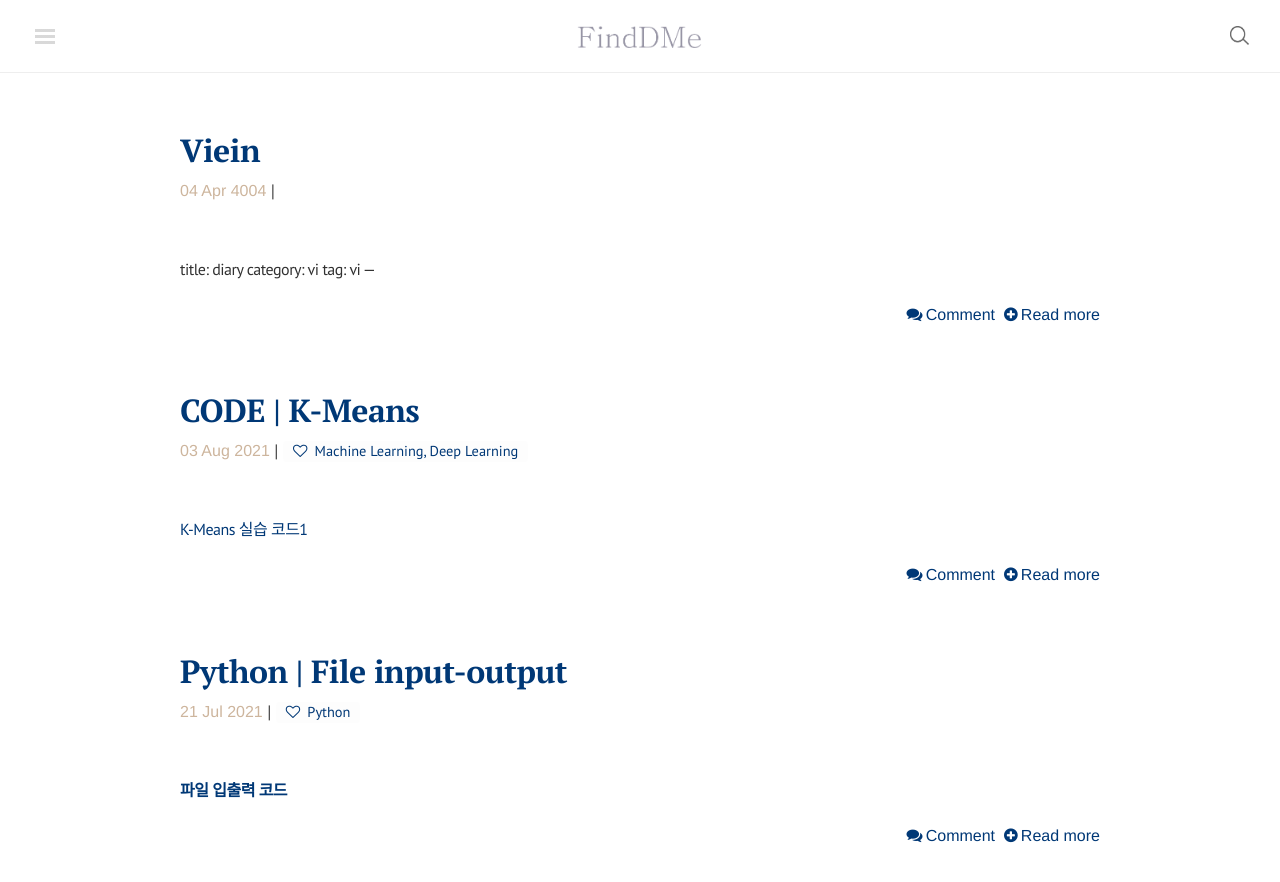
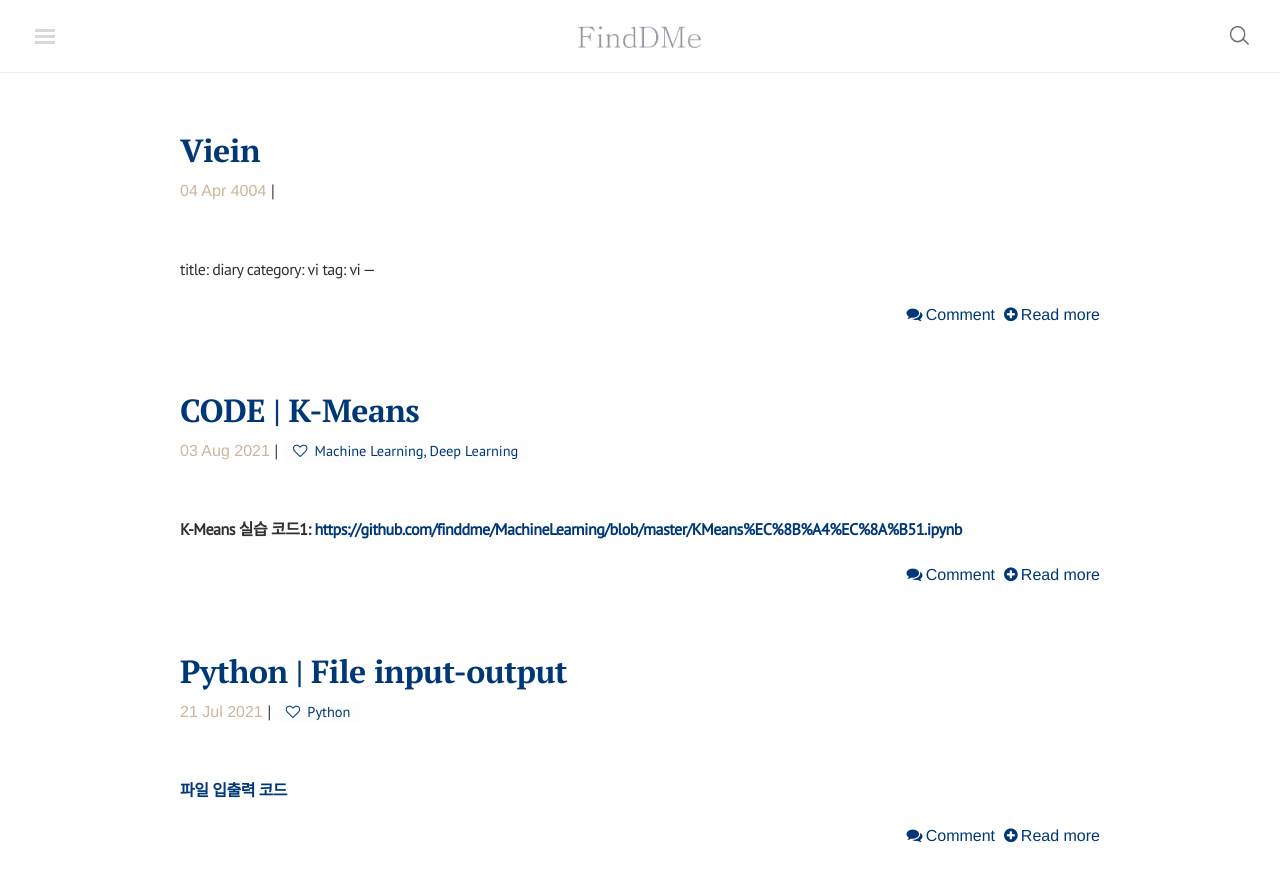
Before and after one commit to finddme/finddme.github.io, a Jekyll site: the page built from blog/index.html, in a window 1280 px wide and 900 px high. Shown: the top 882 px of the window. Built offline with Jekyll 4.4.1, drawn with Linux system fonts in a browser that asks for light colours; nearby versions of some CDN libraries; the list of posts is cut into pages by our own code; comment, search, counter and statistics services are not loaded; some of the changed lines change nothing that is shown.

Commit message:
Update 2021-08-03-KMeans.md

```diff
--- a/_posts/2021-08-03-KMeans.md
+++ b/_posts/2021-08-03-KMeans.md
@@ -3,9 +3,9 @@
 category: Machine Learning, Deep Learning
 tag: Machine Learning, Deep Learning
 ---
-[K-Means 실습 코드1](https://github.com/finddme/MachineLearning/blob/master/KMeans%EC%8B%A4%EC%8A%B51.ipynb)
+**K-Means 실습 코드1: [https://github.com/finddme/MachineLearning/blob/master/KMeans%EC%8B%A4%EC%8A%B51.ipynb](https://github.com/finddme/MachineLearning/blob/master/KMeans%EC%8B%A4%EC%8A%B51.ipynb)**
 
-[K-Means 실습 코드2](https://github.com/finddme/MachineLearning/blob/master/KMeans%EC%8B%A4%EC%8A%B52.ipynb)
+**K-Means 실습 코드2: [https://github.com/finddme/MachineLearning/blob/master/KMeans%EC%8B%A4%EC%8A%B52.ipynb](https://github.com/finddme/MachineLearning/blob/master/KMeans%EC%8B%A4%EC%8A%B52.ipynb)**
 
 
 
```
